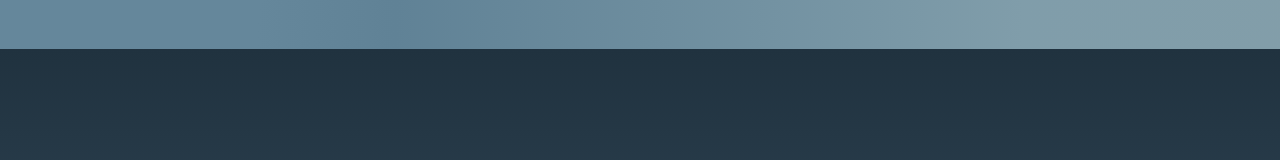
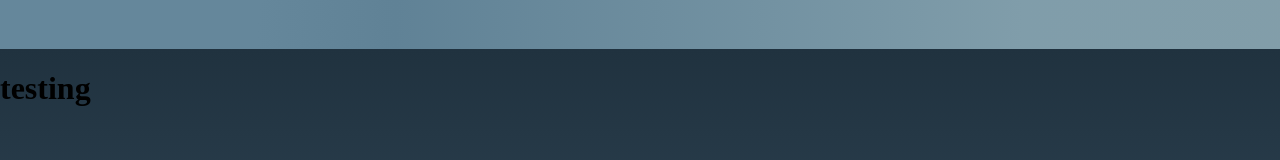
Before and after one commit to sebs-sketch/portfolio, a plain HTML site: page index.html in a window 1280 px wide. Shown: the part 1999-2159 px from the top of the page. Drawn offline with Linux system fonts and the light colour scheme.

Commit message:
modified:   index.html

```diff
--- a/index.html
+++ b/index.html
@@ -15,8 +15,7 @@
 
     </section>
 
-    <section class="section3">
-
+    <section class="section3"><h1>testing</h1>
     </section>
 
     <section class="section4">
```
